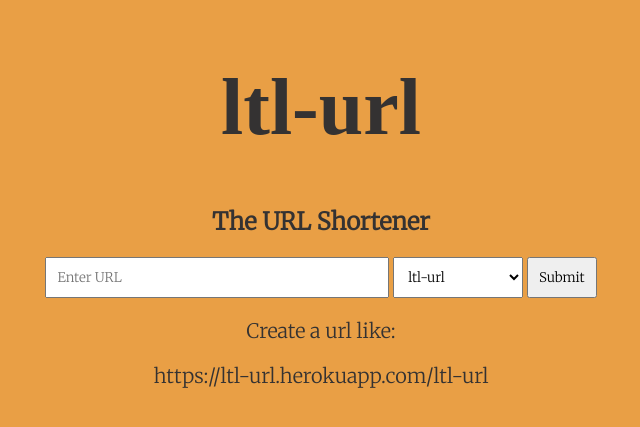
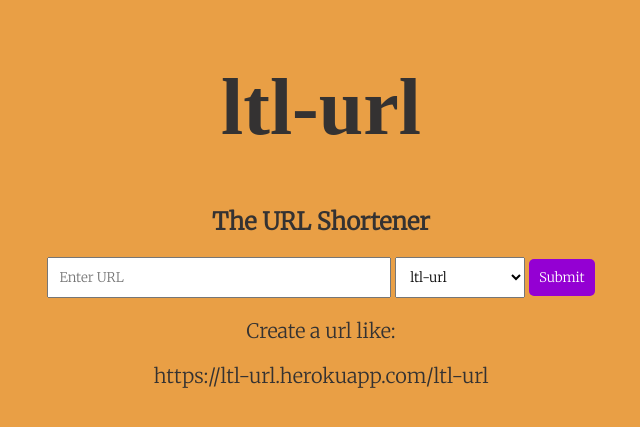
Before and after one commit to Aaron-Marsh/Lap4_challenge, a Flask app: page / in a window 1280 px wide. Shown: the top 427 px of the page, without its empty margins (319-959 px from the left). Run offline with Flask 2, Linux system fonts and the light colour scheme; some web fonts are replaced.

Commit message:
style buttons

```diff
--- a/static/style/styles.css
+++ b/static/style/styles.css
@@ -23,11 +23,19 @@
 button {
     font-family: 'Merriweather', serif;
     padding: 10px;
+    background-color: darkviolet;
+    border: none;
+    color: white;
+    border-radius: 5px;
 }
 
 .submit-btn {
     font-family: 'Merriweather', serif;
     padding: 10px;
+    background-color: darkviolet;
+    border: none;
+    color: white;
+    border-radius: 5px;
 }
 
 .url-input {
```
